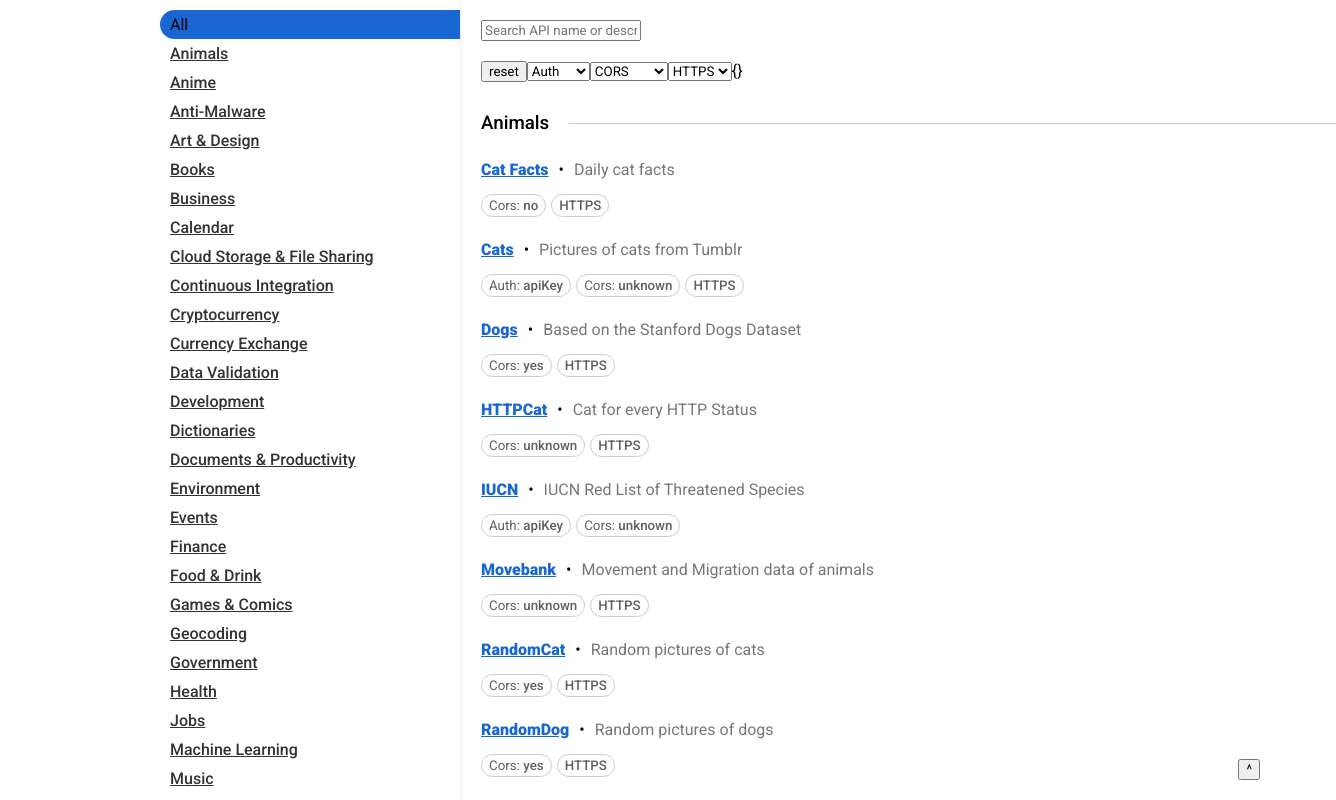
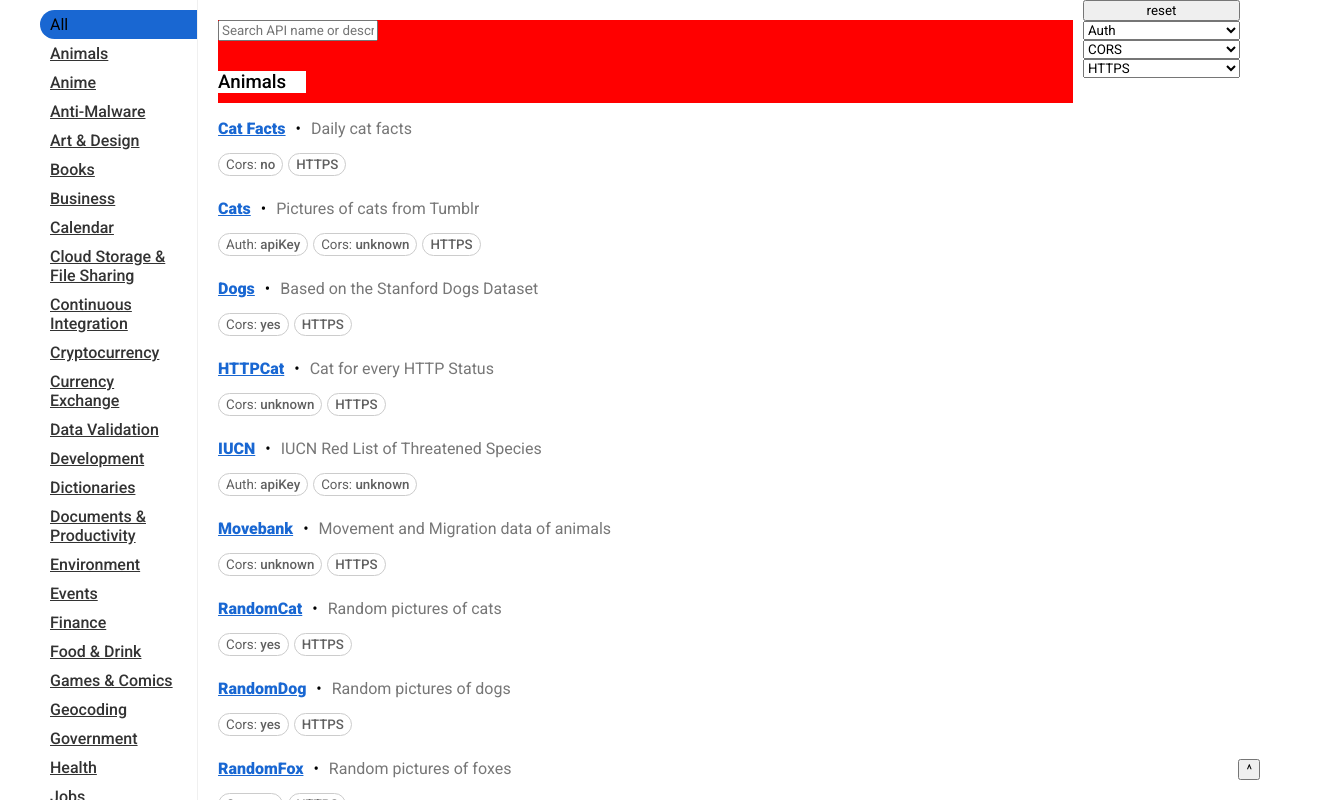
Before and after one commit to alexalannunes/public-apis-search, a React (Create React App) app: page / in a window 1280 px wide. Shown: the top 800 px of the page, 1336 px wide, since content can reach past the window. Built offline with nearby package versions, Linux system fonts and the light colour scheme.

Commit message:
refactor: code structure

```diff
--- a/src/App.js
+++ b/src/App.js
@@ -1,10 +1,8 @@
 import React, { useEffect, useState } from "react";
-import Categories from "./components/Categories";
-import Filters from "./components/Filters";
-import { formatApis, formatCategory, formatParams } from "./utils";
+import { formatApis } from "./utils";
 import { apisMock } from "./mock";
 import "./App.css";
-import ApisList from "./components/ApisList";
+import { Categories, ContentApis, Filters } from "./components";
 
 function App() {
   const [apis, setApis] = useState([]);
@@ -12,13 +10,6 @@
   const [categorySelected, setCategory] = useState("");
 
   const selectCategory = (category) => {
-    const dew = {
-      ...params,
-      category: formatCategory(category),
-    };
-    const search = new URLSearchParams(dew);
-    console.log(search.toString());
-    window.history.replaceState({}, null, `?${search.toString()}`);
     setCategory(category);
   };
 
@@ -27,72 +18,19 @@
       return { ...oldParams, [e.target.name]: e.target.value };
     });
   };
-  useEffect(() => {
-    setApis(formatApis(apisMock));
-
-    if (window.location.search) {
-      let paramsA = {};
-      new URLSearchParams(window.location.search).forEach((value, key) => {
-        paramsA[key] = value;
-      });
-
-      setParams(paramsA);
-    }
-    const dew = {
-      ...params,
-    };
-    const search = new URLSearchParams(dew);
-    window.history.replaceState({}, null, `?${search.toString()}`);
-
-    setTimeout(() => {
-      try {
-        const search = new URLSearchParams(window.location.search);
-
-        const id = "public-apis-" + search.get("category");
-
-        setCategory(search.get("category"));
-
-        const $anchor = document.getElementById(formatCategory(id));
-
-        const offsetTop = $anchor.getBoundingClientRect().top + window.pageYOffset;
-        window.scroll({
-          top: offsetTop,
-          behavior: "smooth",
-        });
-      } catch (e) {
-        // error
-      }
-    }, 1000);
-  }, []);
 
   useEffect(() => {
     setApis(formatApis(apisMock));
-    const dew = {
-      ...params,
-    };
-    const search = new URLSearchParams(dew);
-    window.history.replaceState({}, null, `?${search.toString()}`);
-  }, [params]);
+  }, []);
 
   return (
     <div>
       <div>
-        <div style={{ maxWidth: 960, width: "100%", margin: "0 auto 10px" }}>
+        <div style={{ maxWidth: 1200, width: "100%", margin: "0 auto 10px" }}>
           <div className="flex">
             <Categories selectCategory={selectCategory} activeCategory={categorySelected} />
-            <div style={{ flex: 1, margin: "20px 10px 20px 20px", width: "calc(100% - 100px)" }}>
-              <div>
-                <input type="text" placeholder="Search API name or description" />
-                <div style={{ marginTop: 20 }}>
-                  {categorySelected}
-                  <Filters selectFilter={selectFilter} params={params} />
-                  {JSON.stringify(formatParams(params))}
-                </div>
-              </div>
-              <div style={{ marginTop: 20 }}>
-                <ApisList apis={formatApis(apisMock)} />
-              </div>
-            </div>
+            <ContentApis apis={apisMock} />
+            <Filters selectFilter={selectFilter} params={params} />
           </div>
         </div>
       </div>
--- a/src/components/Categories/index.js
+++ b/src/components/Categories/index.js
@@ -5,9 +5,12 @@
 
 function Categories({ selectCategory, activeCategory = "" }) {
   return (
-    <div style={{ padding: "10px 0", borderRight: "1px solid #f0f0f0", minWidth: 300 }}>
+    <div style={{ flex: 1, padding: "10px 0", borderRight: "1px solid #f0f0f0" }}>
       <div style={{ position: "sticky", top: 0, height: "100vh", overflowY: "auto" }}>
-        <div style={{ borderRadius: "100px 0 0 100px", display: "block", padding: "5px 10px", background: !activeCategory ? "#1967d2" : "transparent" }} onMouseDown={() => selectCategory("")}>
+        <div
+          style={{ borderRadius: "100px 0 0 100px", display: "block", padding: "5px 10px", background: !activeCategory ? "#1967d2" : "transparent" }}
+          onMouseDown={() => selectCategory("")}
+        >
           All
         </div>
         {categoriesMock.map((i, x) => (
--- /dev/null
+++ b/src/components/ContentApis/index.js
@@ -0,0 +1,19 @@
+import React from "react";
+import { formatApis } from "../../utils";
+import ApisList from "../ApisList";
+
+function ContentApis({ apis }) {
+  return (
+    <div style={{ flex: 2, margin: "20px 10px 20px 20px", background: "red" }}>
+      <div>
+        <input type="text" placeholder="Search API name or description" />
+        <div style={{ marginTop: 20 }}></div>
+      </div>
+      <div style={{ marginTop: 20 }}>
+        <ApisList apis={formatApis(apis)} />
+      </div>
+    </div>
+  );
+}
+
+export default ContentApis;
--- a/src/components/Filters/index.js
+++ b/src/components/Filters/index.js
@@ -4,7 +4,7 @@
 
 function Filters({ params, selectFilter }) {
   return (
-    <>
+    <div className="flex column" style={{ flex: 1 }}>
       <button>reset</button>
       <select placeholder="Auth" defaultValue="" onChange={selectFilter} value={params.auth} name="auth">
         <option value="">Auth</option>
@@ -23,7 +23,7 @@
         <option value="true">Yes</option>
         <option value="false">No</option>
       </select>
-    </>
+    </div>
   );
 }
 
--- /dev/null
+++ b/src/components/index.js
@@ -0,0 +1,5 @@
+import Categories from "./Categories";
+import ContentApis from "./ContentApis";
+import Filters from "./Filters";
+
+export { Categories, ContentApis, Filters };
```
Also changed, not shown: 1 other file (tests, documents, lock files or other folders).
